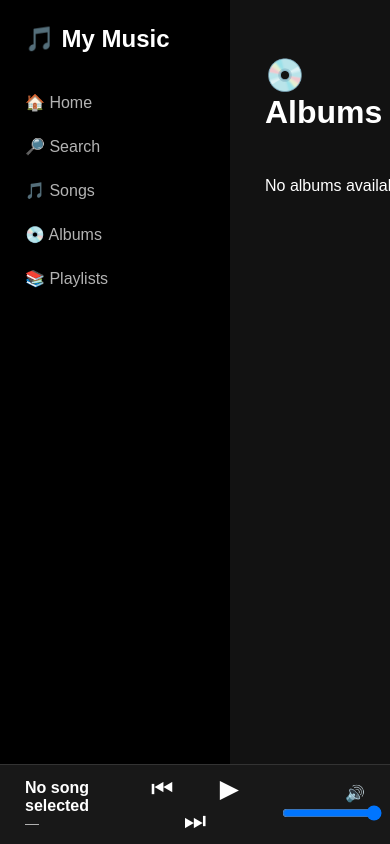
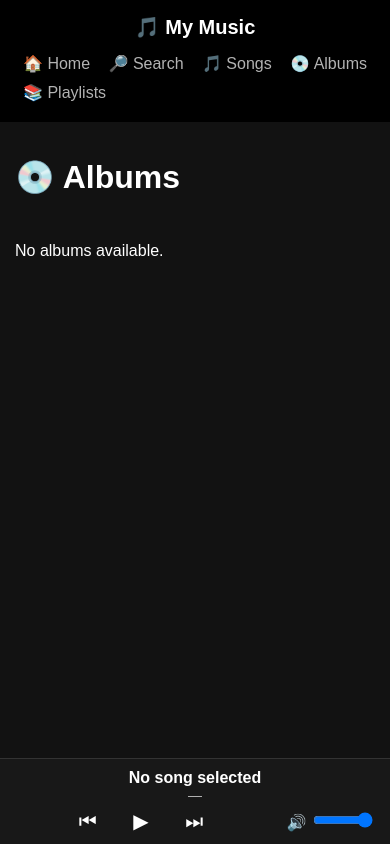
Before and after one commit to akashcr777/musix, a Django app: page /albums/ in a window 390 px wide; the page is wider, and only the part inside the window is pictured. Run offline with Django 4.2, Linux system fonts and the light colour scheme; data that the repository does not hold is empty.

Commit message:
Update base.html

```diff
--- a/myapp/templates/base.html
+++ b/myapp/templates/base.html
@@ -36,6 +36,7 @@
             top: 0;
             bottom: 80px;
             left: 0;
+            z-index: 100;
         }
 
         .logo {
@@ -258,7 +259,6 @@
             transform: scale(1.02);
         }
 
-
         .remove-button {
             width: 100%;
             margin-top: 10px;
@@ -289,19 +289,99 @@
             background: #555;
         }
 
-.remove-button {
-    width: 100%;
-    margin-top: 10px;
-    padding: 8px;
-    border: none;
-    border-radius: 5px;
-    background: #333;
-    color: white;
-    cursor: pointer;
+        /* ==========================================
+           MOBILE RESPONSIVE STYLES (Screen width <= 768px)
+           ========================================== */
+        @media screen and (max-width: 768px) {
+
+            body {
+                padding-bottom: 140px; /* Extra padding so player doesn't hide content */
             }
 
-.remove-button:hover {
-    background: #555;
+            /* 1. Turn Sidebar into a Top Horizontal Nav Bar */
+            .sidebar {
+                width: 100%;
+                height: auto;
+                position: relative;
+                padding: 15px;
+                bottom: auto;
+                display: flex;
+                flex-wrap: wrap;
+                align-items: center;
+                justify-content: space-between;
+            }
+
+            .logo {
+                margin-bottom: 0;
+                font-size: 20px;
+                width: 100%;
+                text-align: center;
+                margin-bottom: 10px;
+            }
+
+            .menu-item {
+                margin: 5px 8px;
+                display: inline-block;
+            }
+
+            /* 2. Reset Content Margin and Width for full mobile screen */
+            .content {
+                margin-left: 0;
+                width: 100%;
+                padding: 15px;
+            }
+
+            /* 3. Top bar and Search input responsiveness */
+            .top-bar {
+                flex-direction: column;
+                gap: 15px;
+                align-items: stretch;
+            }
+
+            #searchInput {
+                width: 100%;
+            }
+
+            /* 4. Responsive Music Grid */
+            .songs {
+                grid-template-columns: repeat(auto-fill, minmax(140px, 1fr));
+                gap: 15px;
+            }
+
+            .song-card img, .cover-placeholder {
+                height: 140px;
+            }
+
+            /* 5. Compact Bottom Music Player */
+            .player {
+                height: auto;
+                flex-wrap: wrap;
+                padding: 10px 15px;
+            }
+
+            .now-playing {
+                width: 100%;
+                text-align: center;
+                margin-bottom: 5px;
+            }
+
+            .controls {
+                width: 70%;
+                margin: 0 auto;
+            }
+
+            .controls button {
+                font-size: 20px;
+                margin: 0 10px;
+            }
+
+            .volume {
+                width: 30%;
+            }
+
+            .volume input {
+                width: 60px;
+            }
         }
 
     </style>
```
Lines whose indentation alone changed are shown as unchanged.
